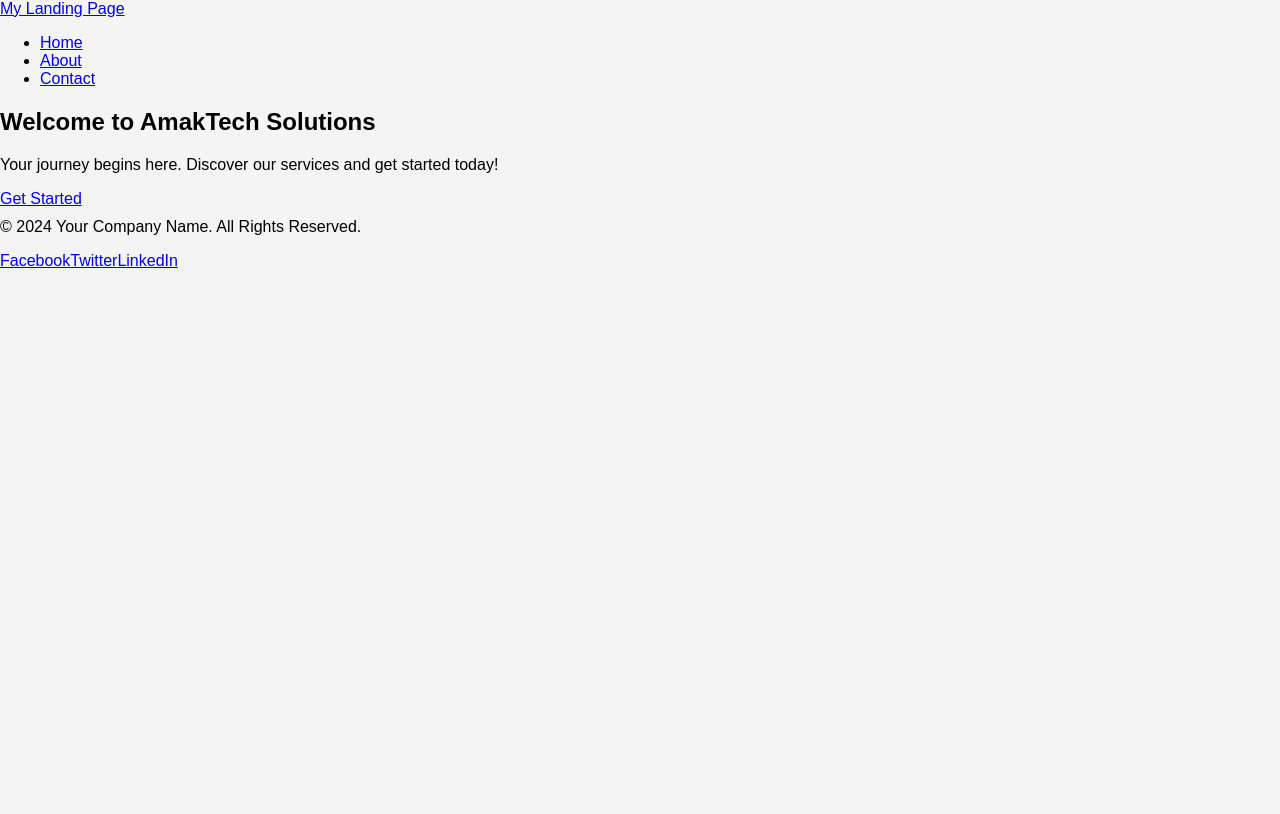
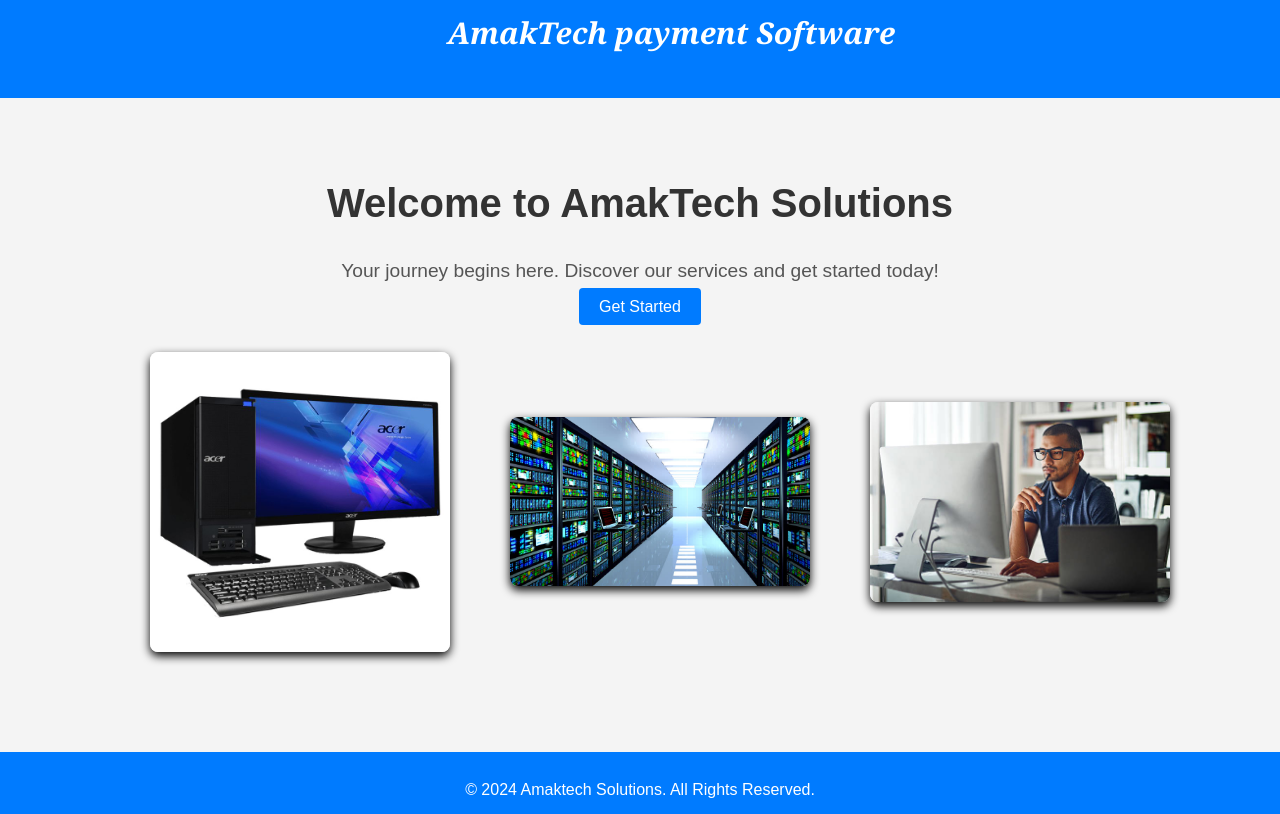
Before and after one commit to alfred2504/amaktech-payment-application, a React (Create React App) app: page / in a window 1280 px wide. Built offline with nearby package versions, Linux system fonts and the light colour scheme.

Commit message:
style landing page

```diff
--- a/package.json
+++ b/package.json
@@ -35,8 +35,5 @@
       "last 1 firefox version",
       "last 1 safari version"
     ]
-  },
-  "devDependencies": {
-    "gh-pages": "^6.2.0"
   }
 }
--- a/src/App.js
+++ b/src/App.js
@@ -6,7 +6,7 @@
 import StartTransaction from './components/StartTransaction';
 import LandingPage from './components/LandingPage';  // Importing the LandingPage component
 import './App.css';
-import './assets/styles.css';  // Importing the global styles
+import './assets/styles.css';
 
 const App = () => {
   return (
--- a/src/assets/styles.css
+++ b/src/assets/styles.css
@@ -62,3 +62,88 @@
   color: green;
   font-weight: bold;
 }
+
+/*Landing page header */
+.header {
+  background-color: #007bff;
+  color: white;
+  padding: 15px;
+  text-align: left;
+  margin-top: -1%;
+}
+.header h1 {
+  margin: 0;
+  font-size: 2em;
+  color: white;
+}
+
+.header p {
+  text-align: center;
+  font-size: 30px;
+  font-style: italic;
+  font-family: Georgia, 'Times New Roman', Times, serif;
+  font-weight: bold;
+  margin-left: 5%;
+}
+/*Hero section styles */
+.hero {
+  background-color: #f4f4f4;
+  text-align: center;
+padding: 50px 20px;
+}
+
+.hero-content h1 {
+  font-size: 2.5em;
+  color: #333;
+}
+
+.hero-content p {
+  font-size: 1.2em;
+  color: #555;
+   margin: 10px 0;
+}
+
+.hero-content .btn {
+  background-color: #007bff;
+  color: white;
+  padding: 10px 20px;
+  border-radius: 4px;
+  text-decoration: none;
+  font-size: 1em;
+  transition: background-color 0.3s ease;
+  line-height: 30px;
+}
+.hero-content .btn:hover {
+  background-color: #0056b3;
+}
+
+/* horizontal images in hero section */
+.horizontal-images {
+  display: flex;
+  flex-direction: row;
+  align-items: center;
+  gap: 60px;
+  margin-top: 30px;
+  margin-left: 130px;
+}
+
+.horizontal-images img {
+  width: 80%;
+  max-width: 300px;
+  border-radius: 8px;
+  box-shadow: 0 4px 10px rgba(0, 0, 0.1);
+}
+
+/* Footer styling */
+.footer {
+  background-color: #007bff;
+  color: white;
+  text-align: center;
+  padding: 15px;
+  margin-top: 50px;
+}
+
+.footer p {
+  margin: 0;
+  margin-top: 0.9em;
+}
--- a/src/components/Footer.js
+++ b/src/components/Footer.js
@@ -3,12 +3,9 @@
 const Footer = () => {
   return (
     <footer className="footer">
-      <p>&copy; 2024 Your Company Name. All Rights Reserved.</p>
+      <p>&copy; 2024 Amaktech Solutions. All Rights Reserved.</p>
       <div className="social-icons">
-        <a href="https://facebook.com" target="_blank" rel="noopener noreferrer">Facebook</a>
-        <a href="https://twitter.com" target="_blank" rel="noopener noreferrer">Twitter</a>
-        <a href="https://linkedin.com" target="_blank" rel="noopener noreferrer">LinkedIn</a>
-      </div>
+       </div>
     </footer>
   );
 };
--- a/src/components/Header.js
+++ b/src/components/Header.js
@@ -5,13 +5,8 @@
     <header className="header">
       <nav className="navbar">
         <div className="logo">
-          <a href="/">My Landing Page</a>
+          <p>AmakTech payment Software</p>
         </div>
-        <ul className="nav-links">
-          <li><a href="/">Home</a></li>
-          <li><a href="/about">About</a></li>
-          <li><a href="/contact">Contact</a></li>
-        </ul>
       </nav>
     </header>
   );
--- a/src/components/HeroSection.js
+++ b/src/components/HeroSection.js
@@ -13,11 +13,11 @@
                 <a href="signup" className="btn">Get Started</a>
             </div>
 
-            {/* Container for vertical images*/}
-            <div className="vertical-images">
-                <image src={computer} alt="Computer technology" />
-                <image src={greenICT} alt="Green ICT" initiative />
-                <image src={image} alt="Abstract design" />
+            {/* Container for horizontal images*/}
+            <div className="horizontal-images">
+                <img src={computer} alt="computer technology" />
+                <img src={greenICT} alt="Green ICT" initiative />
+                <img src={image} alt="Abstract design" />
             </div>
         </section>
     )
```
